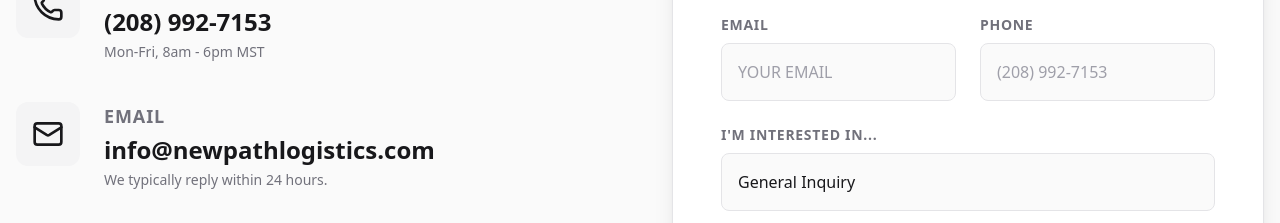
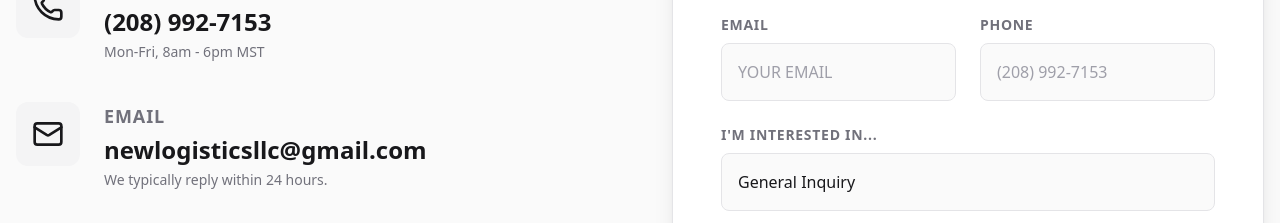
Before and after one commit to saskij/NewPathLogistics, a Next.js app: page /contact in a window 1280 px wide. Shown: the part 820-1043 px from the top of the page. Built offline with nearby package versions, Linux system fonts and the light colour scheme.

Commit message:
Update company email to newlogisticsllc@gmail.com

```diff
--- a/src/app/contact/page.tsx
+++ b/src/app/contact/page.tsx
@@ -99,8 +99,8 @@ c10.6-5.1,17.3-15.9,17.3-27.7c0-2.4-0.3-4.7-0.8-7.1c-2.6-10.9,2.9-22,13.2-26.2C9
                                     </div>
                                     <div>
                                         <h3 className="text-lg font-bold uppercase tracking-wider mb-1 text-zinc-500">Email</h3>
-                                        <a href="mailto:info@newpathlogistics.com" className="text-2xl font-bold text-zinc-900 hover:text-zinc-600 transition-colors">
-                                            info@newpathlogistics.com
+                                        <a href="mailto:newlogisticsllc@gmail.com" className="text-2xl font-bold text-zinc-900 hover:text-zinc-600 transition-colors">
+                                            newlogisticsllc@gmail.com
                                         </a>
                                         <p className="text-sm text-zinc-500 mt-1">We typically reply within 24 hours.</p>
                                     </div>
--- a/src/app/privacy/page.tsx
+++ b/src/app/privacy/page.tsx
@@ -76,8 +76,8 @@ export default function PrivacyPage() {
                             <p className="font-bold text-zinc-900 uppercase tracking-wider mb-2">New Path Logistics</p>
                             <p className="text-zinc-600">123 Logistics Way</p>
                             <p className="text-zinc-600 mb-4">Denver, CO 80202</p>
-                            <a href="mailto:info@newpathlogistics.com" className="text-red-600 hover:text-red-700 font-bold transition-colors">
-                                info@newpathlogistics.com
+                            <a href="mailto:newlogisticsllc@gmail.com" className="text-red-600 hover:text-red-700 font-bold transition-colors">
+                                newlogisticsllc@gmail.com
                             </a>
                         </div>
                     </div>
--- a/src/components/layout/Footer.tsx
+++ b/src/components/layout/Footer.tsx
@@ -51,7 +51,7 @@ export default function Footer() {
                                         <Mail className="w-5 h-5 text-red-600 mt-1" />
                                         <div>
                                             <p className="text-base font-bold hover:text-red-500 transition-colors">
-                                                <a href="mailto:info@newpathlogistics.com">info@newpathlogistics.com</a>
+                                                <a href="mailto:newlogisticsllc@gmail.com">newlogisticsllc@gmail.com</a>
                                             </p>
                                         </div>
                                     </li>
--- a/src/components/layout/MobileMenu.tsx
+++ b/src/components/layout/MobileMenu.tsx
@@ -125,9 +125,9 @@ export default function MobileMenu({ isOpen, onClose }: MobileMenuProps) {
                                 <Phone size={18} />
                                 <span>+1 (208) 992-7153</span>
                             </a>
-                            <a href="mailto:info@newpathlogistics.com" className="flex items-center justify-center space-x-2 hover:text-white transition-colors">
+                            <a href="mailto:newlogisticsllc@gmail.com" className="flex items-center justify-center space-x-2 hover:text-white transition-colors">
                                 <Mail size={18} />
-                                <span>info@newpathlogistics.com</span>
+                                <span>newlogisticsllc@gmail.com</span>
                             </a>
                         </div>
 
```
